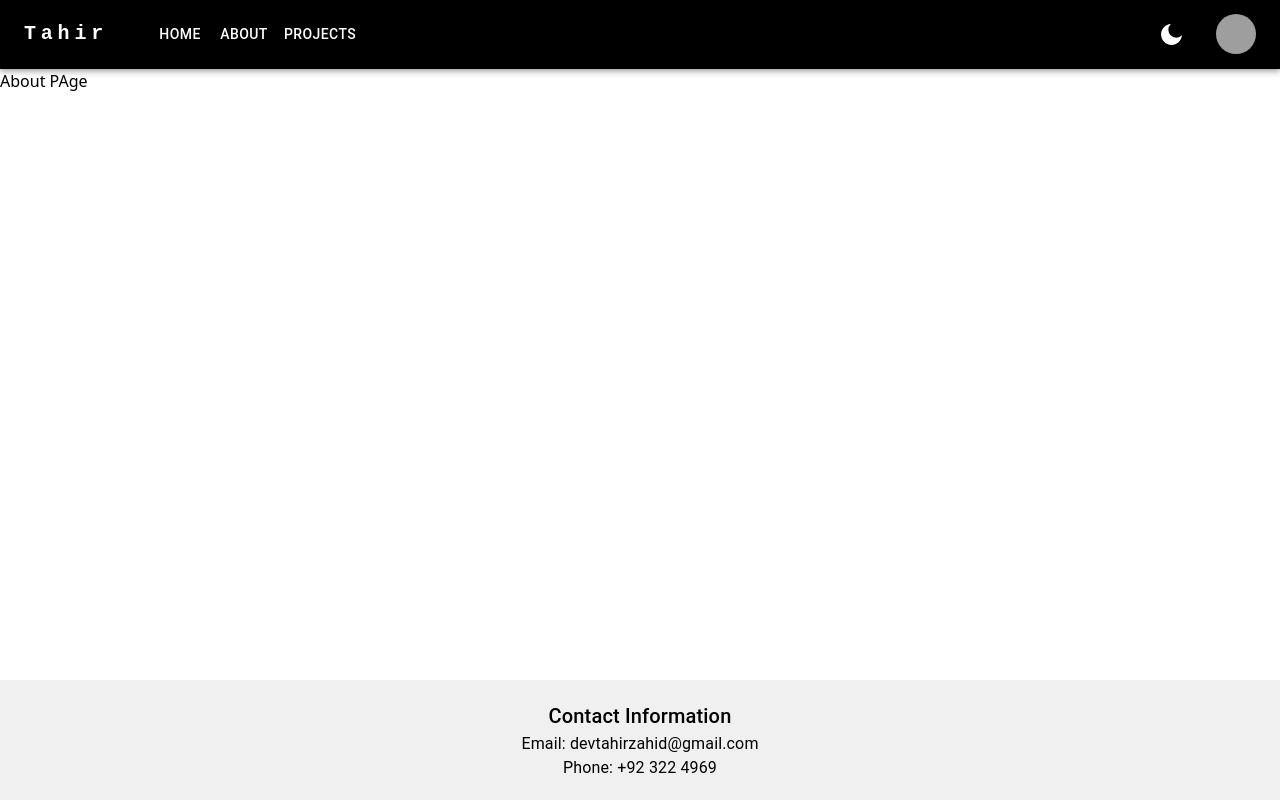
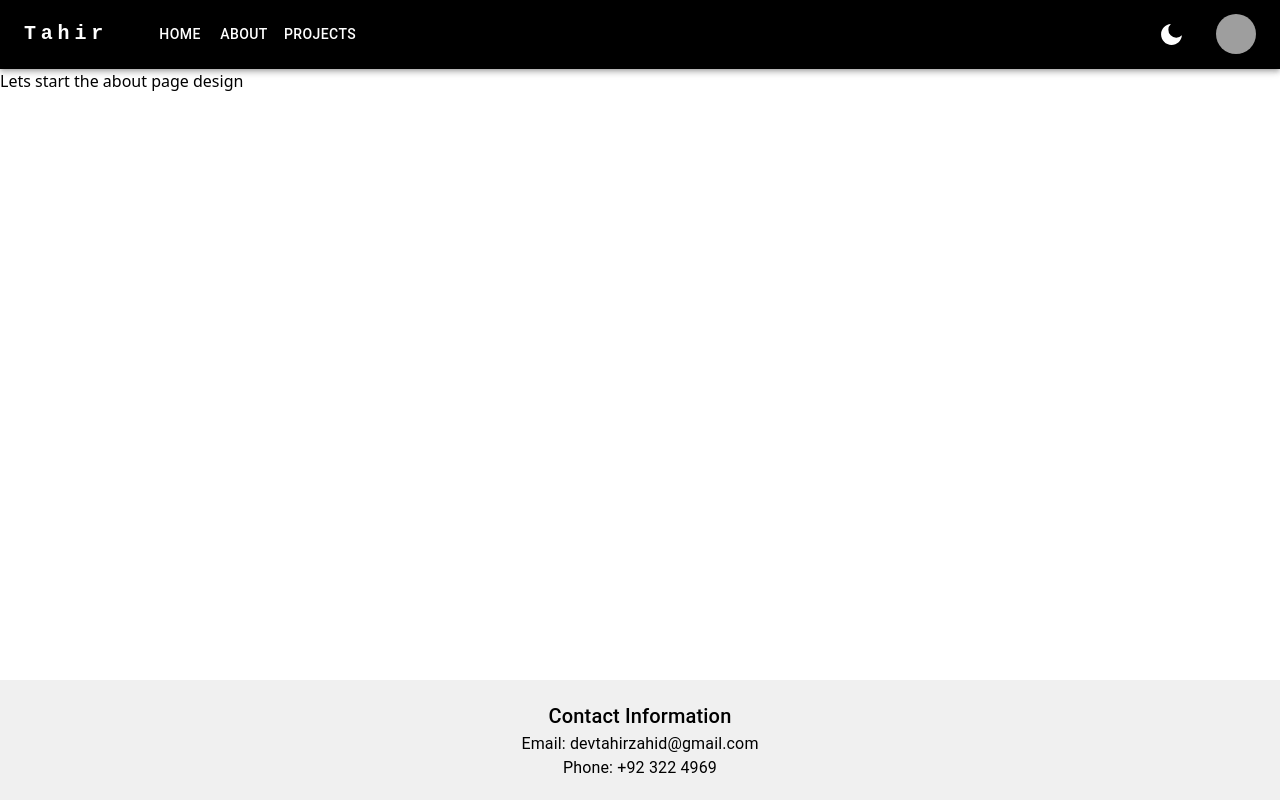
Before and after one commit to devtahirzahid/tahir-portfolio, a Next.js app: page /about in a window 1280 px wide. Built offline with nearby package versions, Linux system fonts and the light colour scheme; grey boxes are pictures that could not be loaded.

Commit message:
started designing about page

```diff
--- a/src/app/(pages)/about/page.tsx
+++ b/src/app/(pages)/about/page.tsx
@@ -1,5 +1,5 @@
 import { Box } from '@mui/material';
 
 export default function About() {
-  return <Box>About PAge</Box>;
+  return <Box>Lets start the about page design</Box>;
 }
```
